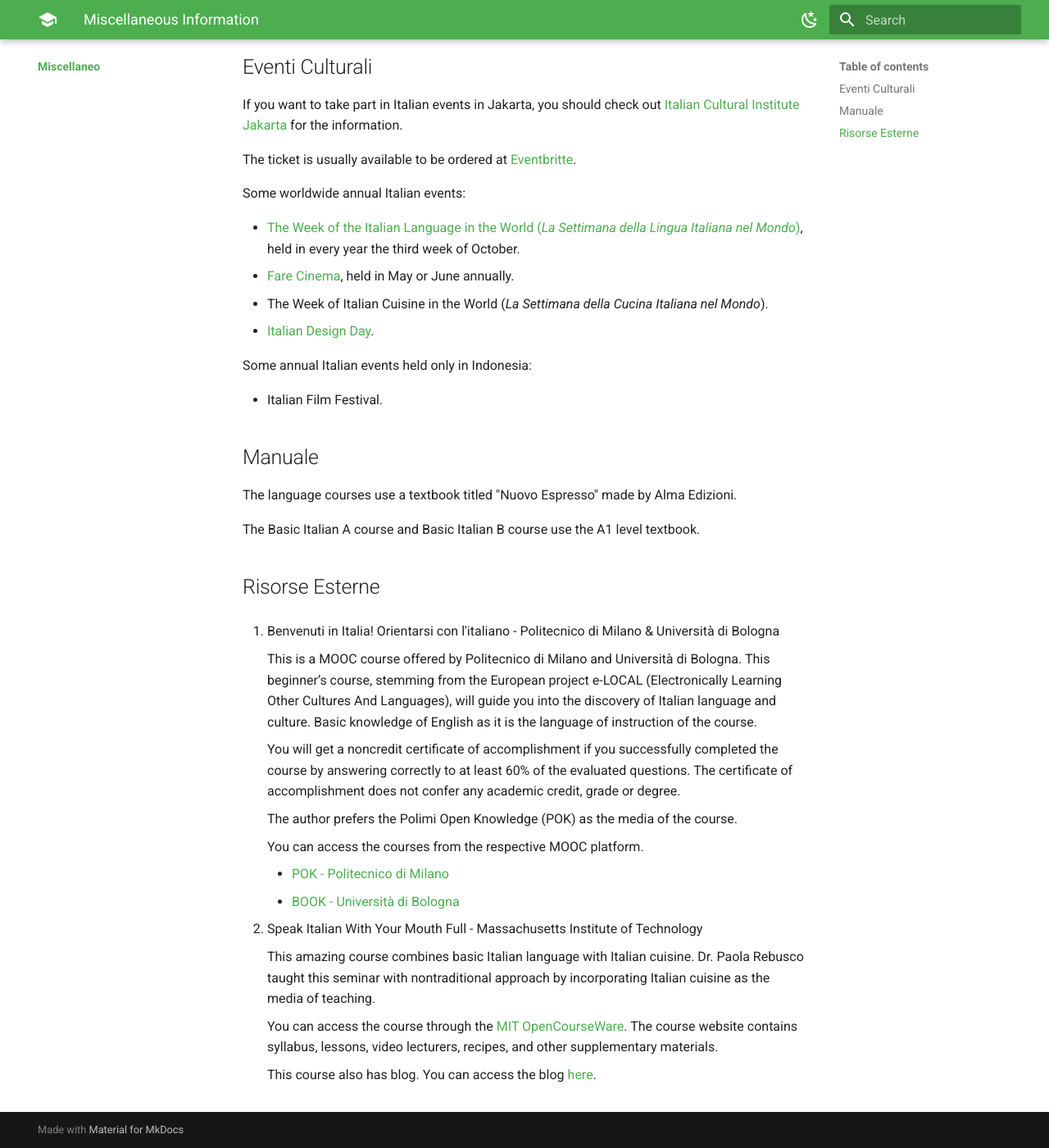
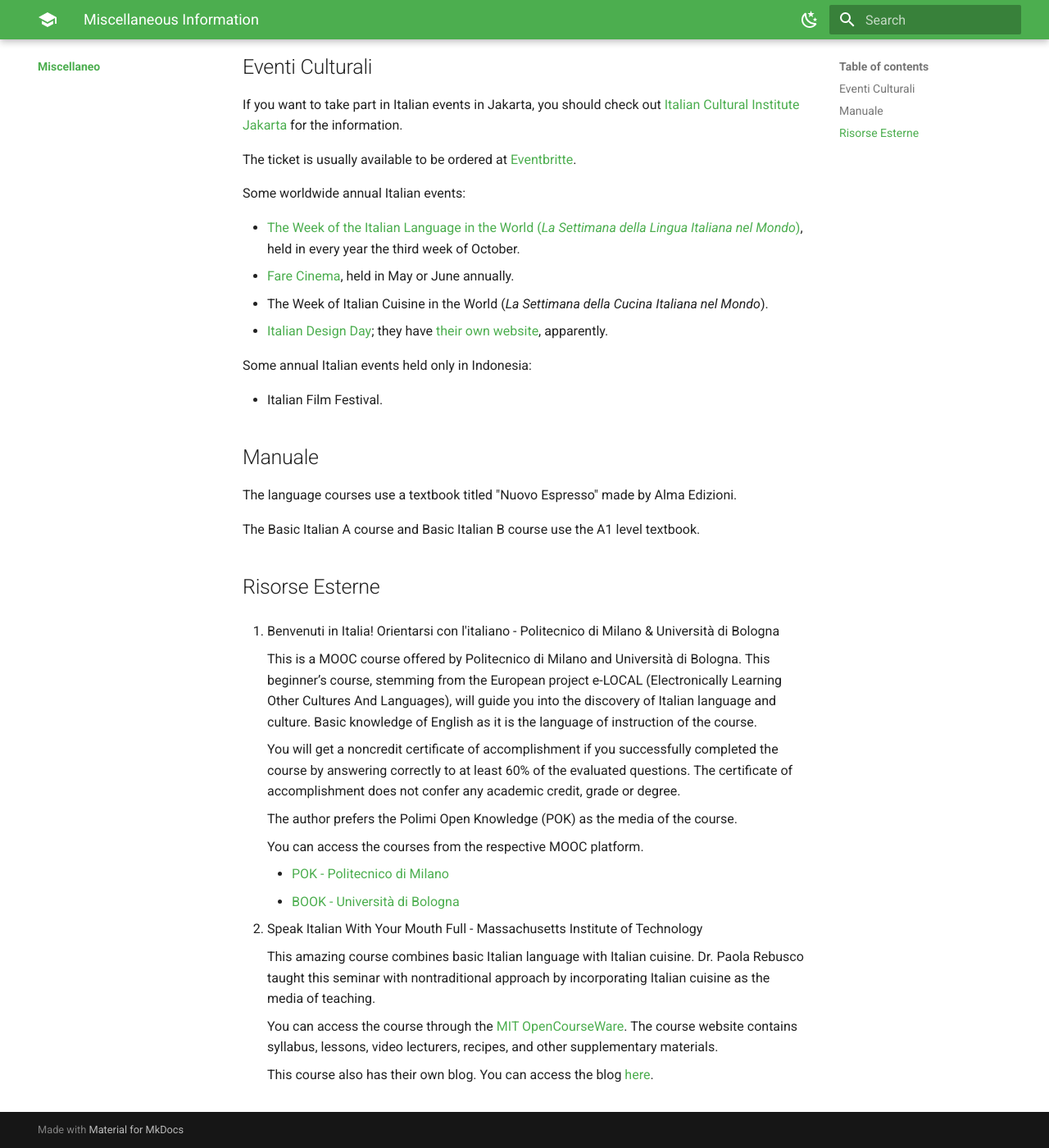
Before and after one commit to determinedguy/appunti, an MkDocs documentation site: the page built from docs/miscellaneo/index.md, in a window 1280 px wide and 1400 px high, scrolled down 164 px. Shown: the whole window at 82% size. Built offline with MkDocs 1.6.1 and Material for MkDocs 9.7.7, drawn with Linux system fonts in a browser that asks for light colours.

Commit message:
add: link and details

```diff
--- a/docs/miscellaneo/index.md
+++ b/docs/miscellaneo/index.md
@@ -11,7 +11,7 @@ Some worldwide annual Italian events:
 - [The Week of the Italian Language in the World (*La Settimana della Lingua Italiana nel Mondo*)](https://italiana.esteri.it/italiana/en/progetti/week-of-the-italian-language-in-the-world/), held in every year the third week of October.
 - [Fare Cinema](https://italiana.esteri.it/italiana/en/progetti/fare-cinema/), held in May or June annually.
 - The Week of Italian Cuisine in the World (*La Settimana della Cucina Italiana nel Mondo*).
-- [Italian Design Day](https://italiana.esteri.it/italiana/en/progetti/italian-design-day/).
+- [Italian Design Day](https://italiana.esteri.it/italiana/en/progetti/italian-design-day/); they have [their own website](https://italiandesignday.it/), apparently.
 
 Some annual Italian events held only in Indonesia:
 
@@ -44,4 +44,4 @@ The Basic Italian A course and Basic Italian B course use the A1 level textbook.
 
     You can access the course through the [MIT OpenCourseWare](https://ocw.mit.edu/courses/es-s41-speak-italian-with-your-mouth-full-spring-2012/). The course website contains syllabus, lessons, video lecturers, recipes, and other supplementary materials.
 
-    This course also has blog. You can access the blog [here](http://speakcookitalian.blogspot.com/).
+    This course also has their own blog. You can access the blog [here](http://speakcookitalian.blogspot.com/).
```
